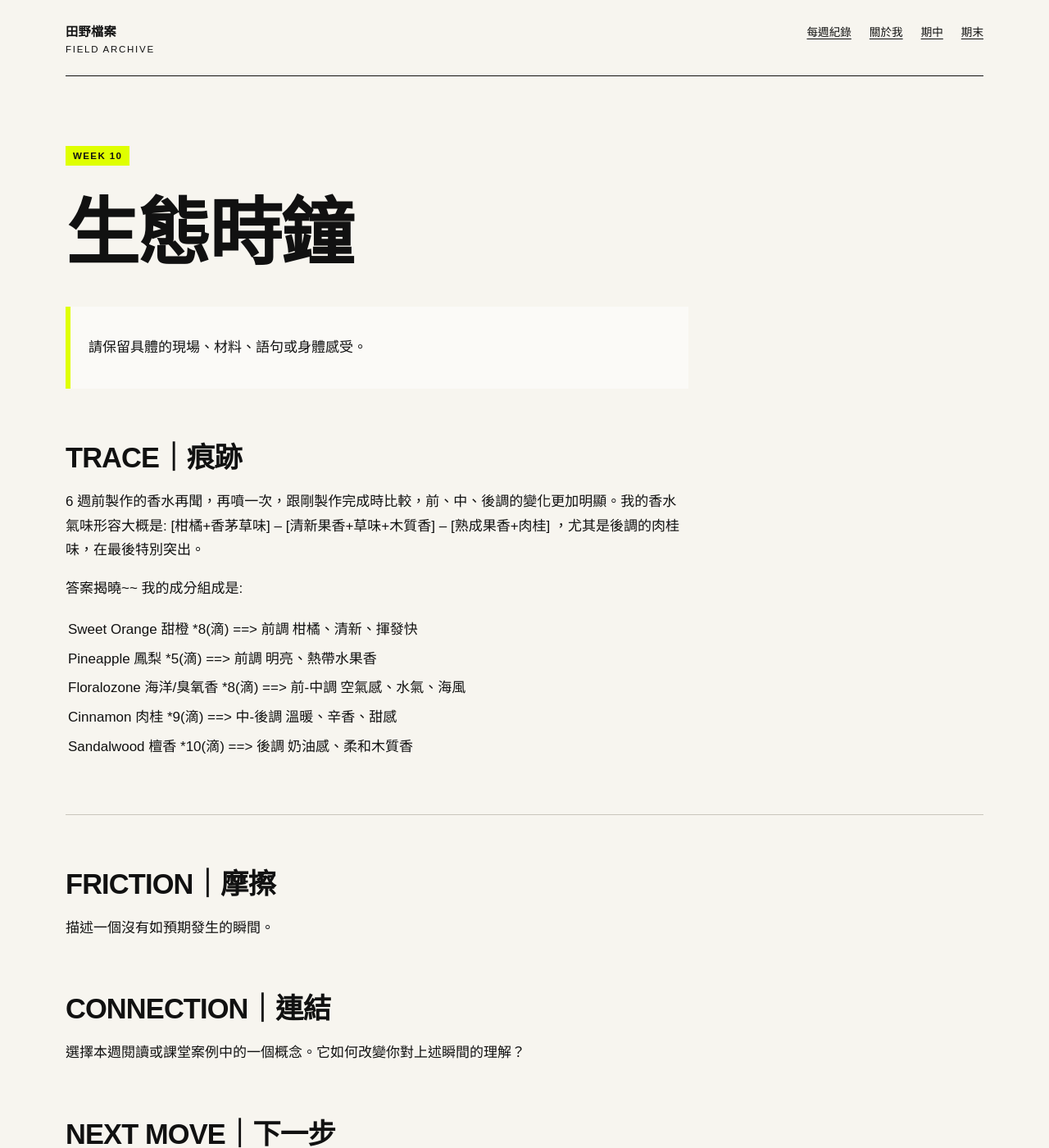
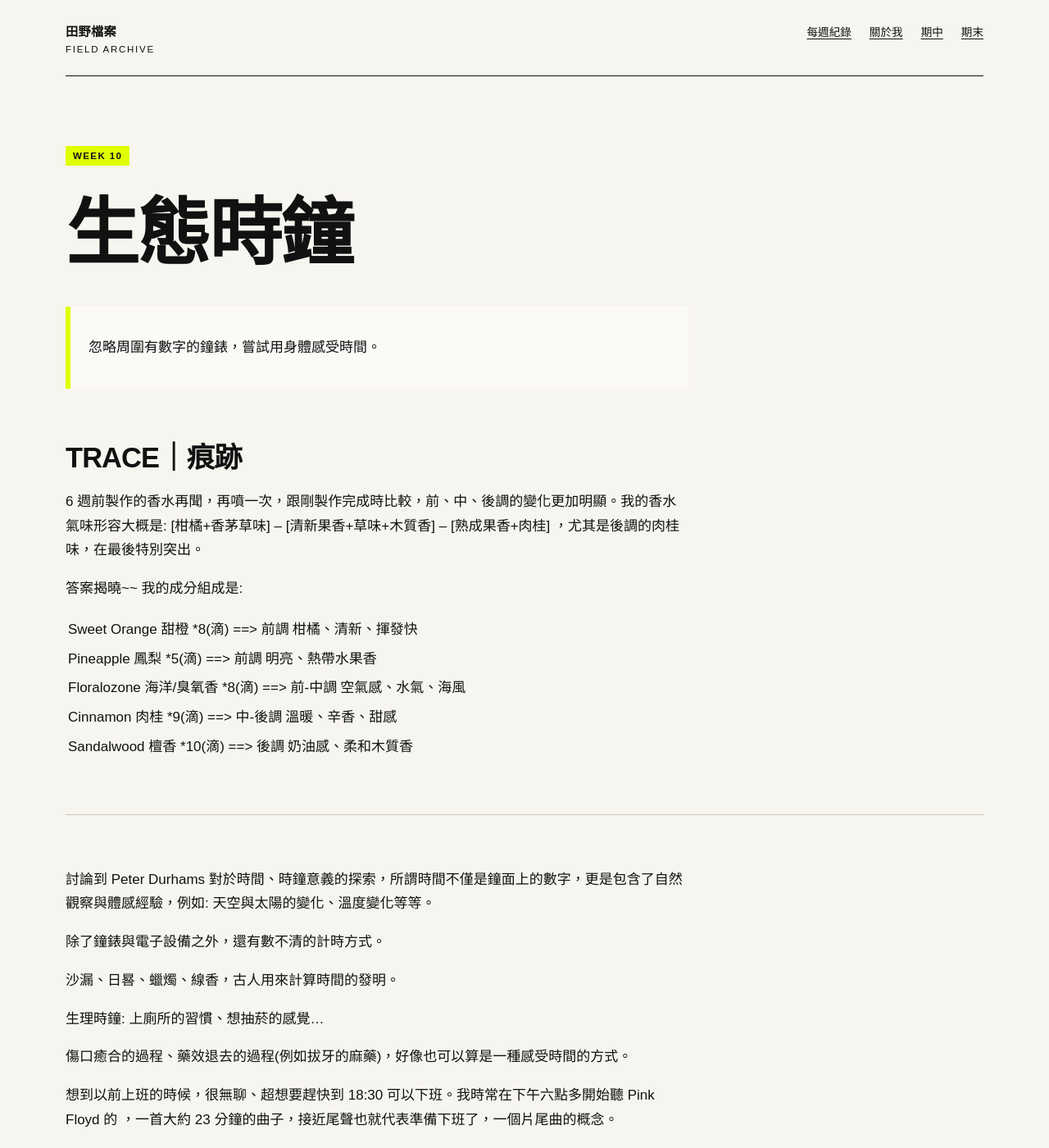
Before and after one commit to ivyjih/fieldworkarchive, a Jekyll site: the page built from weeks/week-10.md, in a window 1280 px wide and 1400 px high. Shown: the whole window at 82% size. Built offline with Jekyll 4.4.1, drawn with Linux system fonts in a browser that asks for light colours; some of the changed text lies outside the part shown.

Commit message:
Update week-10.md

```diff
--- a/weeks/week-10.md
+++ b/weeks/week-10.md
@@ -7,7 +7,7 @@ permalink: /weeks/week-10/
 
 # 生態時鐘
 
-> 請保留具體的現場、材料、語句或身體感受。
+> 忽略周圍有數字的鐘錶，嘗試用身體感受時間。
 
 ## TRACE｜痕跡
 
@@ -28,6 +28,19 @@ Sandalwood 檀香 *10(滴) ==> 後調 | 奶油感、柔和木質香
 
 ------
 
+討論到 Peter Durhams 對於時間、時鐘意義的探索，所謂時間不僅是鐘面上的數字，更是包含了自然觀察與體感經驗，例如: 天空與太陽的變化、溫度變化等等。
+
+除了鐘錶與電子設備之外，還有數不清的計時方式。
+
+沙漏、日晷、蠟燭、線香，古人用來計算時間的發明。
+
+生理時鐘: 上廁所的習慣、想抽菸的感覺...
+
+傷口癒合的過程、藥效退去的過程(例如拔牙的麻藥)，好像也可以算是一種感受時間的方式。
+
+想到以前上班的時候，很無聊、超想要趕快到 18:30 可以下班。我時常在下午六點多開始聽 Pink Floyd 的 <Echoes>，一首大約 23 分鐘的曲子，接近尾聲也就代表準備下班了，一個片尾曲的概念。
+
+個人經驗中，讓體感時間變得最為異常的，是用大麻的體驗。整段藥效發揮的線性過程像是中央高起的拋物線，一開始藥效隨著時間逐漸浮現，達到頂峰時開始出現像萬花筒般的幻覺，感覺自己身體在睡覺但腦袋異常清醒，這時的體感時間變得非常緩慢，我感覺已經過了1、2個小時，實際時間卻只過了短短幾分鐘，真切地了解到度日如年是什麼感覺。之後藥效會隨時間慢慢退去，幾個小時之後，體感時間也逐漸回到正軌上。不知道為什麼，那次我回去約有 3 天幾乎都在睡覺，之後才完全恢復正常。
 
 
 ## FRICTION｜摩擦
```
